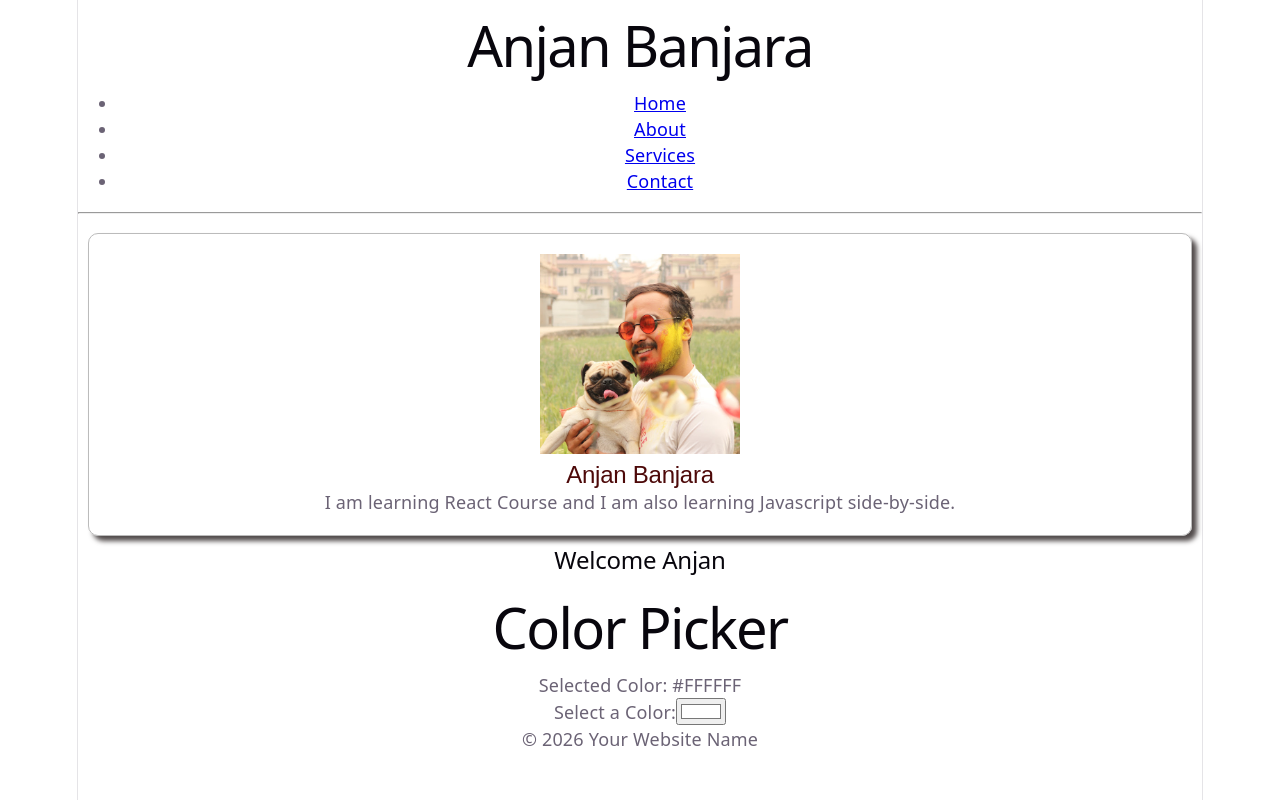
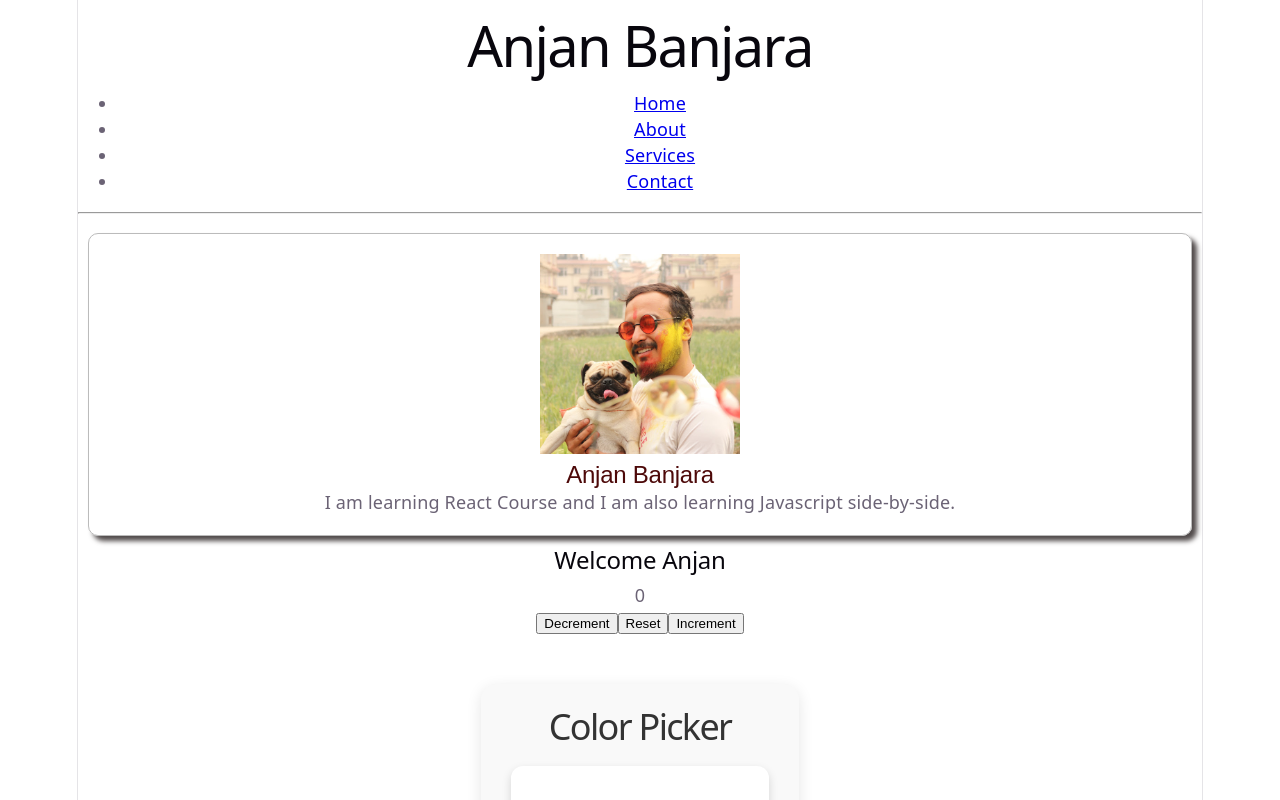
Before and after one commit to lucky-banjara/react-learn2code, a React (Vite) app in the folder my-react-app/: page / in a window 1280 px wide. Shown: the top 800 px of the page. Built offline with nearby package versions, Linux system fonts and the light colour scheme.

Commit message:
feat(updater fucntion): made use of react updater function in useState to update the state of counter

```diff
--- a/my-react-app/src/App.jsx
+++ b/my-react-app/src/App.jsx
@@ -41,7 +41,7 @@ function App() {
      {/* {fruits.length > 0 ? <List items = {fruits} category="Fruits With Calories Details"/>: null} */}
      {/* {vegetables.length > 0 && <List items = {vegetables} category="Vegetables With Calories Detail"/>} */}
      {/* < MyComponent/> */}
-     {/* <Counter /> */}
+     <Counter />
      {/* <MyCompo/> */}
      <ColorPicker />
      <Footer />
--- a/my-react-app/src/Counter.jsx
+++ b/my-react-app/src/Counter.jsx
@@ -5,11 +5,27 @@ function Counter(){
 const [count, setCount] = useState(0);
 
 const increment = () => {
-    setCount(count+1);
+    //  for use state only
+
+    // setCount(count+1);
+
+
+// to implement the react updater function we use
+
+    setCount((c)=>c+1)
+    setCount((c)=>c+1)
 }
 
 const decrement= () => {
-     setCount(count - 1)
+    //  for use state only
+
+    //  setCount(count - 1)
+
+     // to implement the react updater function we use
+
+    setCount((c)=>c-1)
+    setCount((c)=>c-1)
+
 }
 
 const reset = () =>{
--- a/my-react-app/src/index.css
+++ b/my-react-app/src/index.css
@@ -152,3 +152,97 @@ code {
 .student p{
   margin:0;
 }
+
+
+
+
+/* ColorPicker.css */
+
+/* Center the application layout */
+.color-picker-container {
+  display: flex;
+  flex-direction: column;
+  align-items: center;
+  max-width: 400px;
+  margin: 50px auto;
+  padding: 30px;
+  background-color: #f9f9f9;
+  border-radius: 15px;
+  box-shadow: 0 4px 15px rgba(0, 0, 0, 0.1);
+  font-family: Arial, sans-serif;
+}
+
+/* Style the main title */
+.color-picker-container h1 {
+  margin-top: 0;
+  margin-bottom: 25px;
+  color: #333333;
+  font-size: 2rem;
+}
+
+/* Create the color preview card */
+.color-display {
+  width: 250px;
+  height: 150px;
+  display: flex;
+  justify-content: center;
+  align-items: center;
+  border-radius: 12px;
+  margin-bottom: 30px;
+  border: 4px solid #ffffff;
+  box-shadow: 0 4px 10px rgba(0, 0, 0, 0.15);
+  transition: background-color 0.2s ease;
+}
+
+/* Format the text inside the display box */
+.color-display p {
+  background-color: rgba(255, 255, 255, 0.85);
+  padding: 8px 16px;
+  border-radius: 20px;
+  font-weight: bold;
+  color: #222222;
+  font-size: 1rem;
+  margin: 0;
+  box-shadow: 0 2px 5px rgba(0, 0, 0, 0.05);
+}
+
+/* Style the control label */
+.color-picker-container label {
+  display: flex;
+  flex-direction: column;
+  align-items: center;
+  gap: 10px;
+  font-size: 1.1rem;
+  color: #555555;
+  font-weight: 600;
+  cursor: pointer;
+}
+
+/* Modernize the native HTML color input */
+.color-picker-container input[type="color"] {
+  -webkit-appearance: none;
+  -moz-appearance: none;
+  appearance: none;
+  width: 70px;
+  height: 45px;
+  border: none;
+  border-radius: 8px;
+  cursor: pointer;
+  background: none;
+  padding: 0;
+}
+
+/* Ensure the color swatch handles rounding nicely */
+.color-picker-container input[type="color"]::-webkit-color-swatch-wrapper {
+  padding: 0;
+}
+
+.color-picker-container input[type="color"]::-webkit-color-swatch {
+  border: 2px solid #dddddd;
+  border-radius: 8px;
+}
+
+.color-picker-container input[type="color"]::-moz-color-swatch {
+  border: 2px solid #dddddd;
+  border-radius: 8px;
+}
```
